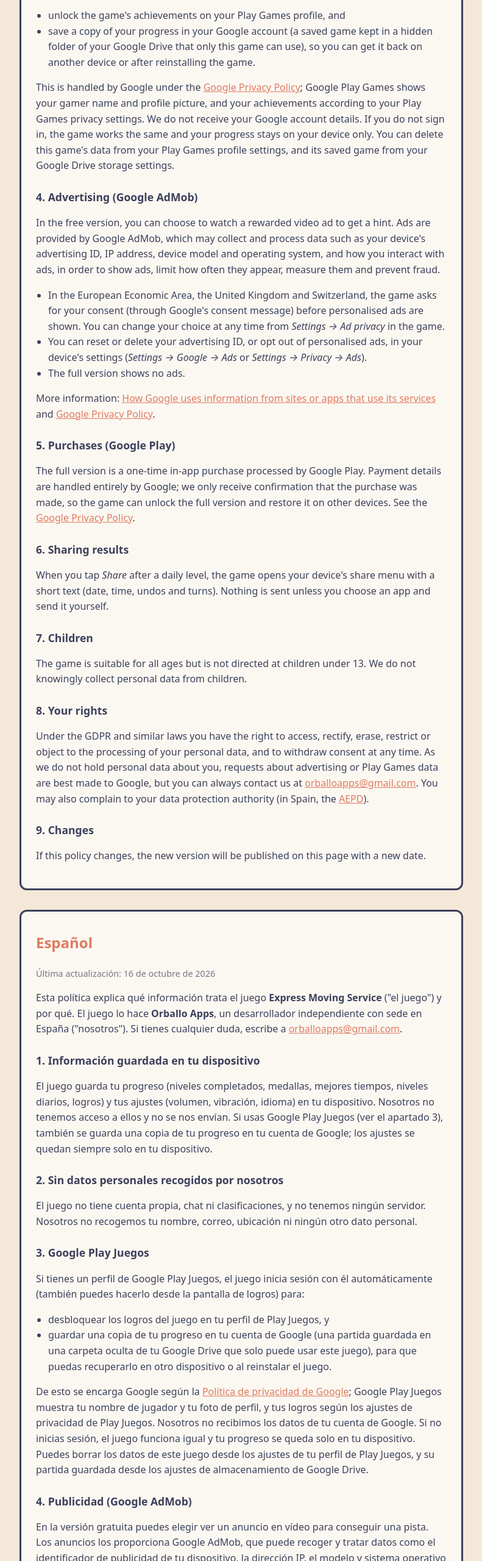
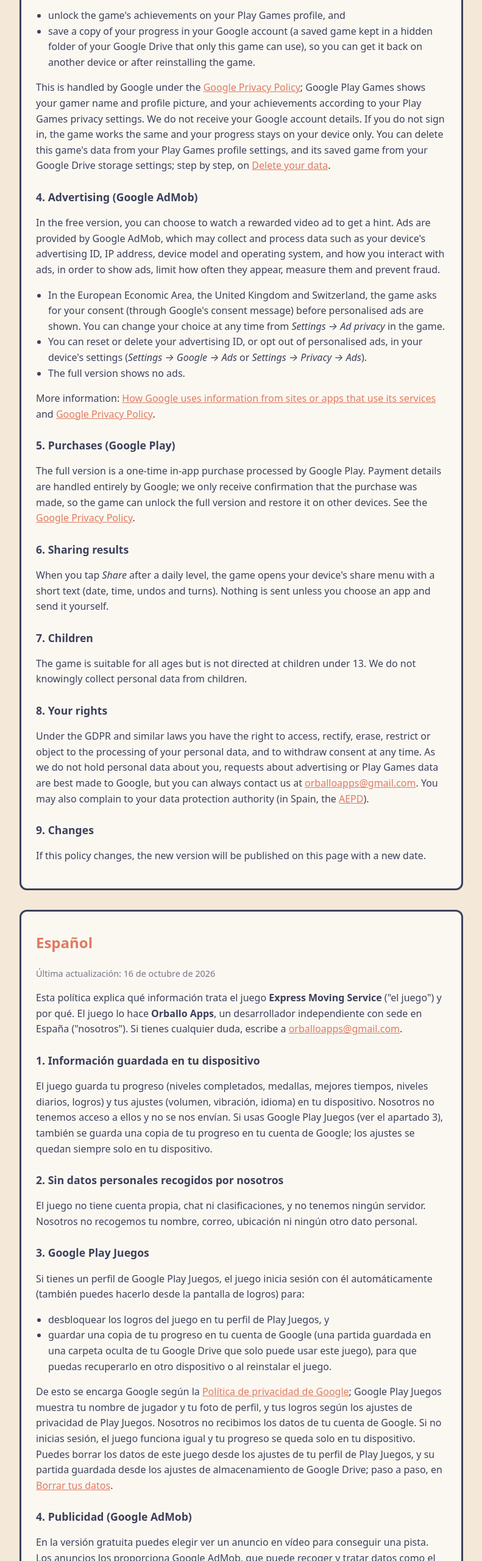
Before and after one commit to orballoapps/orballoapps.github.io, a plain HTML site: page privacy.html in a window 1280 px wide. Shown: the part 840-3400 px from the top of the page at 61% size, without its empty margins (244-1035 px from the left). Drawn offline with Linux system fonts and the light colour scheme.

Commit message:
Add files via upload

```diff
--- a/privacy.html
+++ b/privacy.html
@@ -99,7 +99,8 @@
     Games shows your gamer name and profile picture, and your achievements according to your Play Games
     privacy settings. We do not receive your Google account details. If you do not sign in, the game works
     the same and your progress stays on your device only. You can delete this game's data from your Play
-    Games profile settings, and its saved game from your Google Drive storage settings.</p>
+    Games profile settings, and its saved game from your Google Drive storage settings; step by step, on
+    <a href="delete-data.html">Delete your data</a>.</p>
 
     <h3>4. Advertising (Google AdMob)</h3>
     <p>In the free version, you can choose to watch a rewarded video ad to get a hint. Ads are provided by
@@ -178,7 +179,7 @@
     privacidad de Play Juegos. Nosotros no recibimos los datos de tu cuenta de Google. Si no inicias sesión,
     el juego funciona igual y tu progreso se queda solo en tu dispositivo. Puedes borrar los datos de este juego
     desde los ajustes de tu perfil de Play Juegos, y su partida guardada desde los ajustes de almacenamiento
-    de Google Drive.</p>
+    de Google Drive; paso a paso, en <a href="delete-data.html#es">Borrar tus datos</a>.</p>
 
     <h3>4. Publicidad (Google AdMob)</h3>
     <p>En la versión gratuita puedes elegir ver un anuncio en vídeo para conseguir una pista. Los anuncios los
```
Also changed, not shown: index.html (+2 -1 lines), icon.png.
